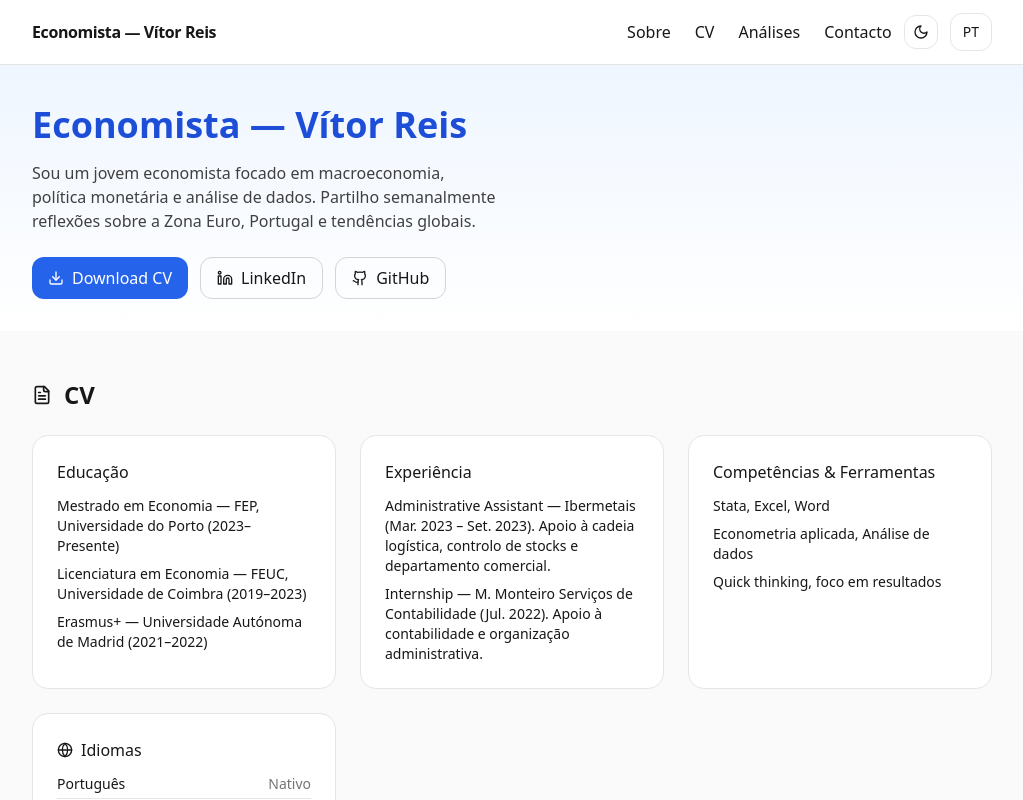
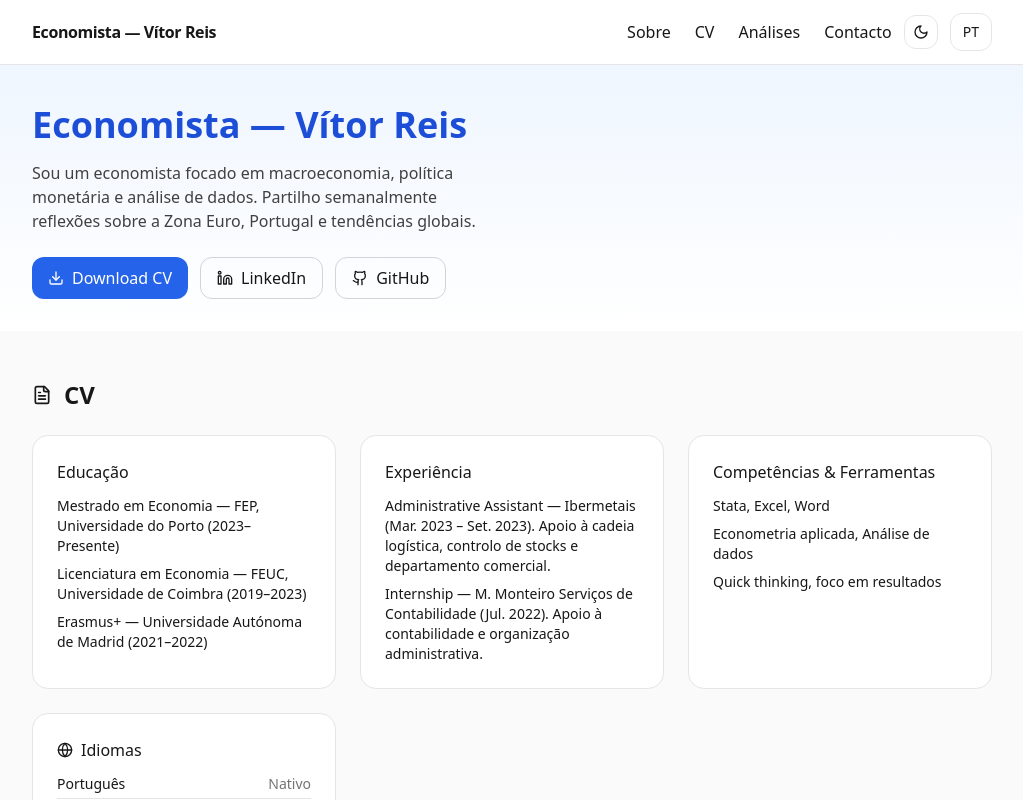
Before and after one commit to vitor17reis-macro/CV, a React (Vite) app: page / in a window 1280 px wide. Shown: the top 800 px of the page, without its empty margins (128-1151 px from the left). Built offline with nearby package versions, Linux system fonts and the light colour scheme.

Commit message:
versão com cores visíveis

```diff
--- a/src/EconomistaSiteBase.jsx
+++ b/src/EconomistaSiteBase.jsx
@@ -38,7 +38,7 @@ const DICT = {
     hero: {
       title: "Economista — Vítor Reis",
       blurb:
-        "Sou um jovem economista focado em macroeconomia, política monetária e análise de dados. Partilho semanalmente reflexões sobre a Zona Euro, Portugal e tendências globais.",
+        "Sou um economista focado em macroeconomia, política monetária e análise de dados. Partilho semanalmente reflexões sobre a Zona Euro, Portugal e tendências globais.",
       downloadCV: "Download CV",
     },
     about: { title: "Sobre mim" },
@@ -71,7 +71,7 @@ const DICT = {
     hero: {
       title: "Economist — Vítor Reis",
       blurb:
-        "I am a young economist focused on macroeconomics, monetary policy and data analysis. I publish weekly insights on the Euro Area, Portugal and global trends.",
+        "I am a economist focused on macroeconomics, monetary policy and data analysis. I publish weekly insights on the Euro Area, Portugal and global trends.",
       downloadCV: "Download CV",
     },
     about: { title: "About me" },
```
